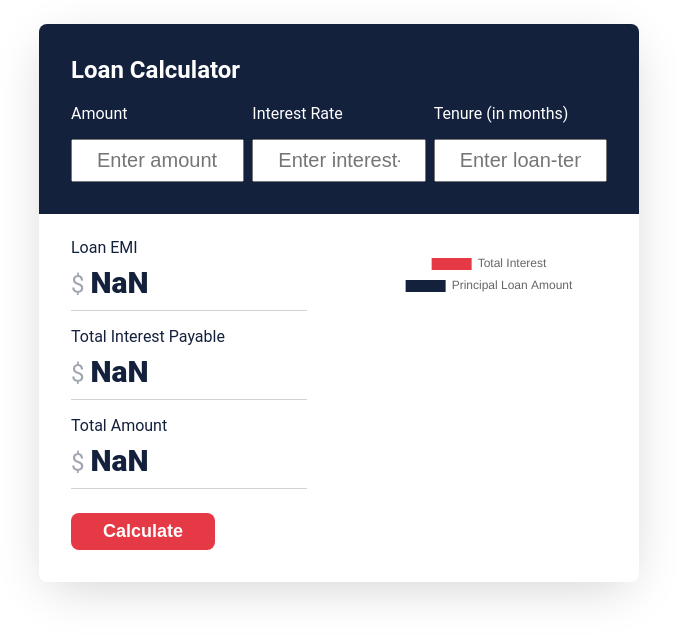
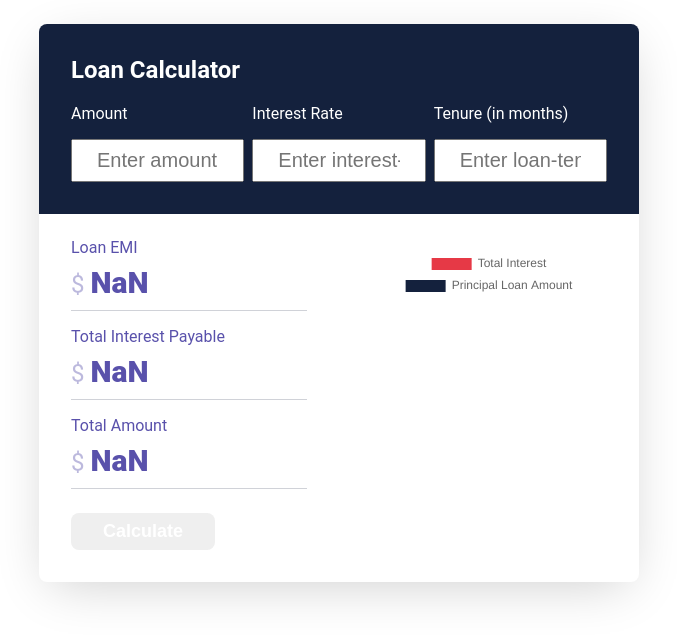
Before and after one commit to Arbinda1/loanemicalc, a plain HTML site: page index.html in a window 1280 px wide. Shown: the whole page, without its empty margins (301-978 px from the left). Drawn offline with nearby package versions, Linux system fonts and the light colour scheme.

Commit message:
Update style.css

```diff
--- a/style.css
+++ b/style.css
@@ -5,7 +5,7 @@
     background: #fff;
     box-shadow: 0 12px 50px -11px rgba(0, 0, 0, 0.2);
     border-radius: 8px;
-    color: #14213d;
+    color: #443ba0e2;
     overflow: hidden;
   }
 
@@ -73,7 +73,7 @@
   }
 
   .loan-calculator .calculate-btn {
-    background: #e63946;
+    background: #36012;
     color: #fff;
     border: none;
     padding: 8px 32px;
```
